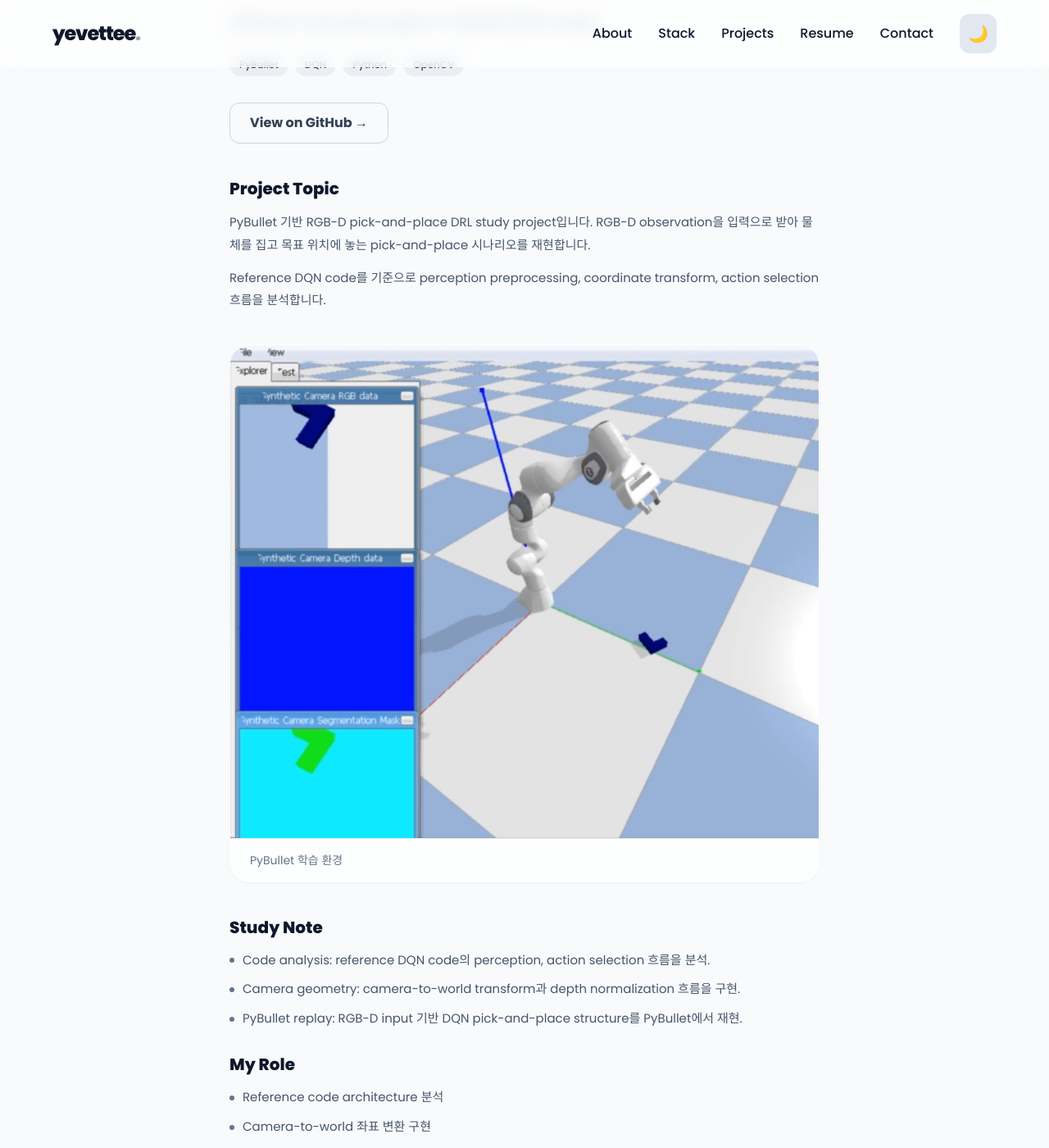
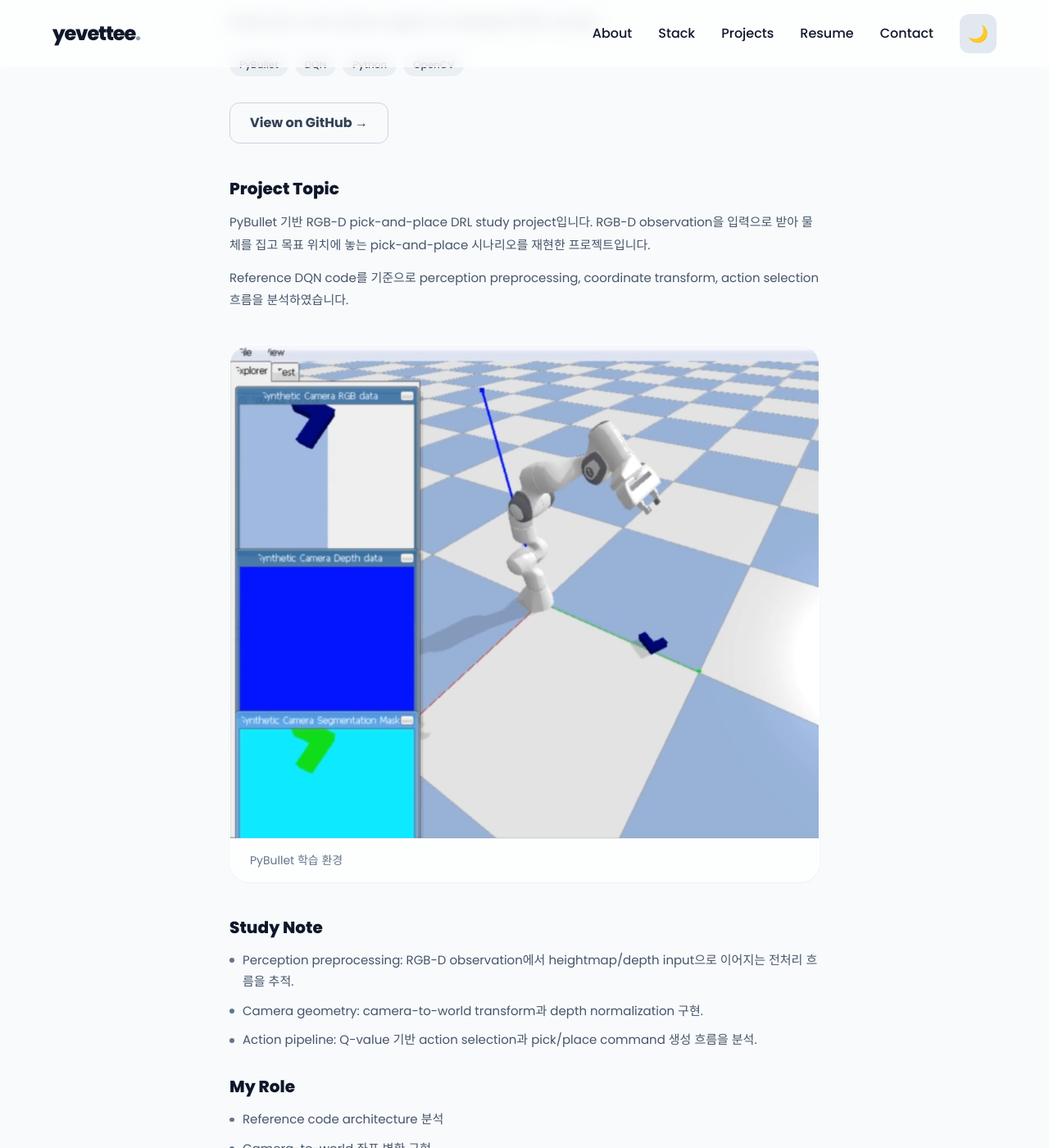
Before and after one commit to yevettee/yevettee, a Jekyll site: the page built from _projects/rl-robot-arm.md, in a window 1280 px wide and 1400 px high, scrolled down 285 px. Shown: the whole window at 82% size. Built offline with Jekyll 4.4.1, drawn with Linux system fonts in a browser that asks for light colours; nearby versions of some CDN libraries; some web fonts are replaced.

Commit message:
Refine study project descriptions

```diff
--- a/_projects/rl-robot-arm.md
+++ b/_projects/rl-robot-arm.md
@@ -16,13 +16,13 @@ role:
   - Depth normalization 구현
 implementation_title: Study Note
 implementation:
-  - "Code analysis: reference DQN code의 perception, action selection 흐름을 분석."
-  - "Camera geometry: camera-to-world transform과 depth normalization 흐름을 구현."
-  - "PyBullet replay: RGB-D input 기반 DQN pick-and-place structure를 PyBullet에서 재현."
+  - "Perception preprocessing: RGB-D observation에서 heightmap/depth input으로 이어지는 전처리 흐름을 추적."
+  - "Camera geometry: camera-to-world transform과 depth normalization 구현."
+  - "Action pipeline: Q-value 기반 action selection과 pick/place command 생성 흐름을 분석."
 ---
 
 ## Project Topic
 
-PyBullet 기반 RGB-D pick-and-place DRL study project입니다. RGB-D observation을 입력으로 받아 물체를 집고 목표 위치에 놓는 pick-and-place 시나리오를 재현합니다.
+PyBullet 기반 RGB-D pick-and-place DRL study project입니다. RGB-D observation을 입력으로 받아 물체를 집고 목표 위치에 놓는 pick-and-place 시나리오를 재현한 프로젝트입니다.
 
-Reference DQN code를 기준으로 perception preprocessing, coordinate transform, action selection 흐름을 분석합니다.
+Reference DQN code를 기준으로 perception preprocessing, coordinate transform, action selection 흐름을 분석하였습니다.
```
Also changed, not shown: _projects/drone-landing.md (+2 -2 lines).
